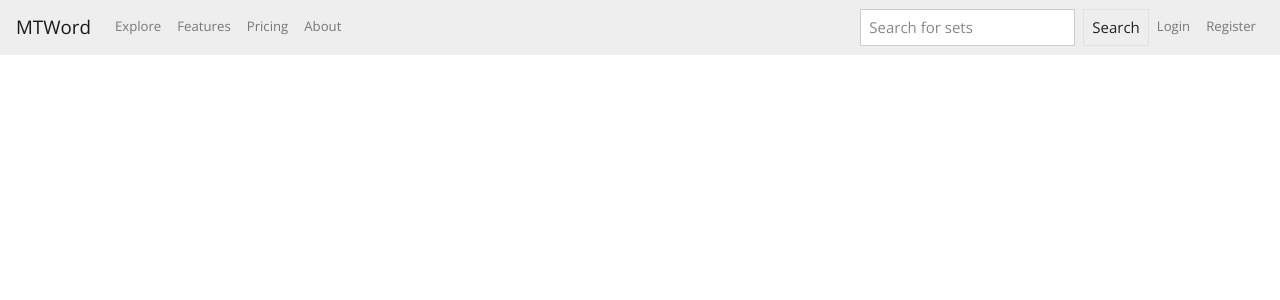
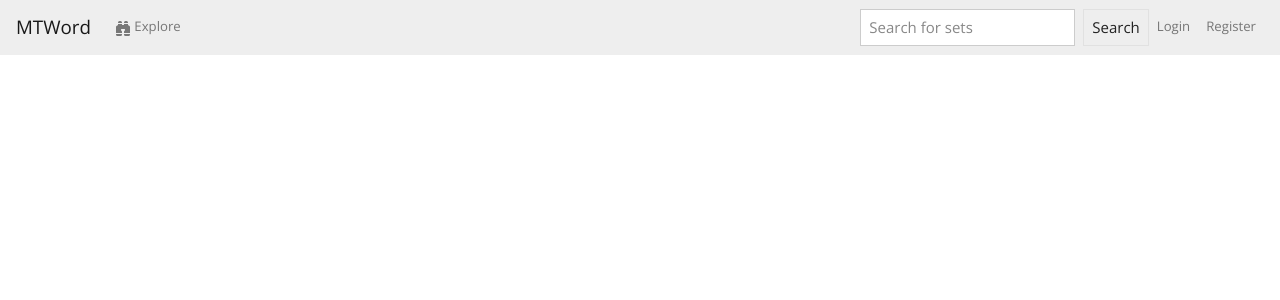
Before and after one commit to dkclee/MTWord, a Flask app: page / in a window 1280 px wide. Shown: the top 300 px of the page. Run offline with Flask 2, Linux system fonts and the light colour scheme; some libraries are stand-ins or nearby versions.

Commit message:
add icons to nav bar items

```diff
--- a/templates/base.html
+++ b/templates/base.html
@@ -35,18 +35,13 @@
                 </li>
                 {% endif %}
                 <li class="nav-item">
-                    <a class="nav-link" href="{{ url_for('explore') }}">Explore</a>
+                    <a class="nav-link" href="{{ url_for('explore') }}">
+                        <svg xmlns="http://www.w3.org/2000/svg" width="16" height="16" fill="currentColor" class="bi bi-binoculars-fill" viewBox="0 0 16 16">
+                            <path d="M4.5 1A1.5 1.5 0 0 0 3 2.5V3h4v-.5A1.5 1.5 0 0 0 5.5 1h-1zM7 4v1h2V4h4v.882a.5.5 0 0 0 .276.447l.895.447A1.5 1.5 0 0 1 15 7.118V13H9v-1.5a.5.5 0 0 1 .146-.354l.854-.853V9.5a.5.5 0 0 0-.5-.5h-3a.5.5 0 0 0-.5.5v.793l.854.853A.5.5 0 0 1 7 11.5V13H1V7.118a1.5 1.5 0 0 1 .83-1.342l.894-.447A.5.5 0 0 0 3 4.882V4h4zM1 14v.5A1.5 1.5 0 0 0 2.5 16h3A1.5 1.5 0 0 0 7 14.5V14H1zm8 0v.5a1.5 1.5 0 0 0 1.5 1.5h3a1.5 1.5 0 0 0 1.5-1.5V14H9zm4-11H9v-.5A1.5 1.5 0 0 1 10.5 1h1A1.5 1.5 0 0 1 13 2.5V3z"/>
+                        </svg>
+                        Explore
+                    </a>
                 </li>
-                <li class="nav-item">
-                    <a class="nav-link" href="#">Features</a>
-                </li>
-                <li class="nav-item">
-                    <a class="nav-link" href="#">Pricing</a>
-                </li>
-                <li class="nav-item">
-                    <a class="nav-link" href="#">About</a>
-                </li>
-
             </ul>
 
             <form class="form-inline my-2 my-lg-0 justify-content-center">
```
